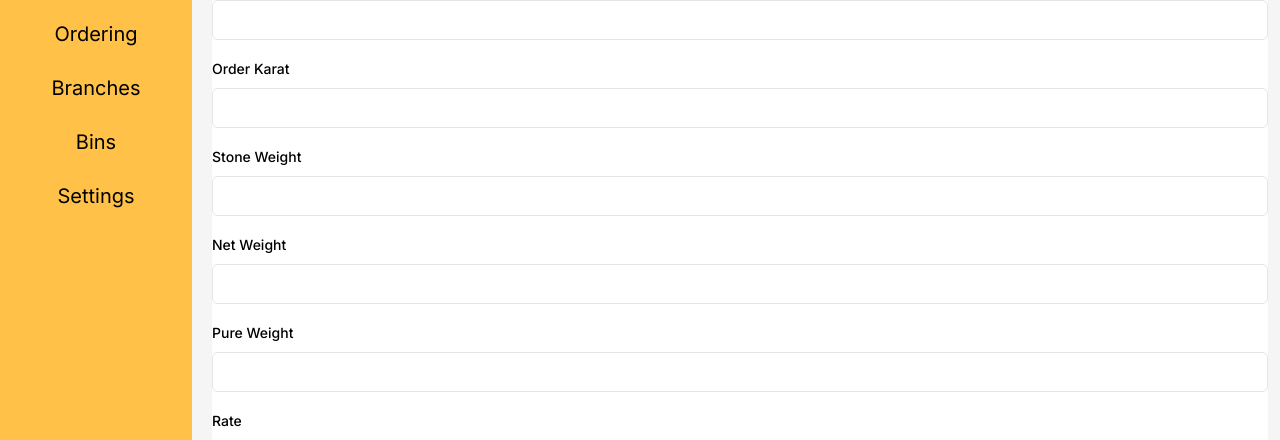
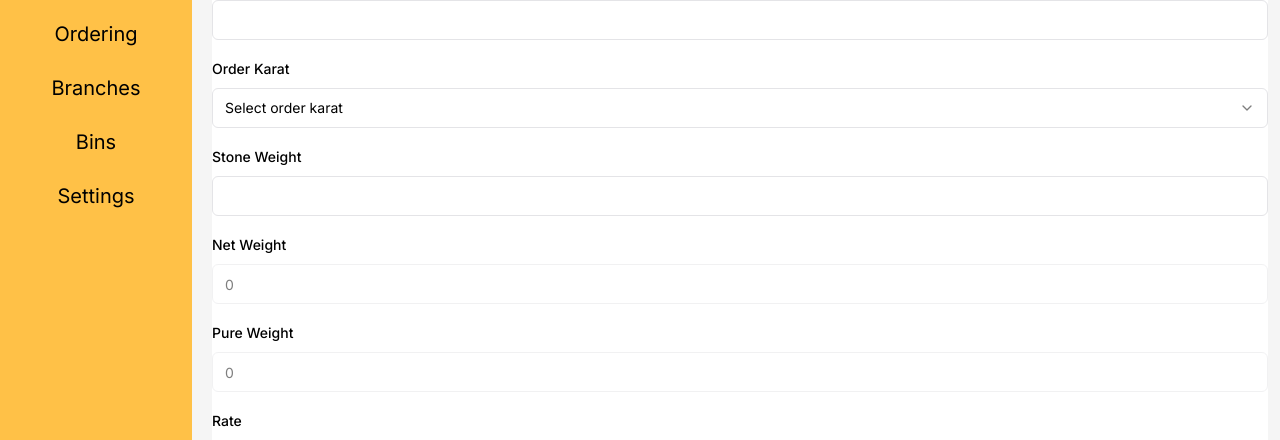
Before and after one commit to grayowldev/ori-web, a Next.js app: page /ordering/create-purchase-order in a window 1280 px wide. Shown: the part 186-626 px from the top of the page. Built offline with nearby package versions, Linux system fonts and the light colour scheme; no server answers.

Commit message:
Added requested updates for ordering

```diff
--- a/app/ordering/create-purchase-order/OrderForm.tsx
+++ b/app/ordering/create-purchase-order/OrderForm.tsx
@@ -4,8 +4,15 @@ import {Label} from "@/components/ui/label";
 import {createOrder} from "@/services/ori/oriOrdering";
 import {Button} from "@/components/ui/button";
 import {Dialog, DialogClose, DialogFooter} from "@/components/ui/dialog";
+import {useState} from "react";
+import {Select, SelectContent, SelectItem, SelectTrigger, SelectValue} from "@/components/ui/select";
 
 export default function OrderForm() {
+    const [netWeightVar, setNetWeightVar] = useState(0)
+    const [stoneWeightVar, setStoneWeightVar] = useState(0)
+    const [grossWeightVar, setGrossWeightVar] = useState(0)
+    const [pureWeightVar, setPureWeight] = useState(0)
+    const [karatVar, setKaratVar] = useState(0)
     async function handleSubmit(event:any) {
         event.preventDefault();
 
@@ -29,6 +36,24 @@ export default function OrderForm() {
         }
     }
 
+    const handleGrossWeightChanged = (e: any) => {
+        setGrossWeightVar(e.target.value)
+        setNetWeightVar(e.target.value - stoneWeightVar)
+        setPureWeight(karatVar == 24 ? .99 * (e.target.value - stoneWeightVar): (karatVar/24)* (e.target.value - stoneWeightVar))
+    }
+
+    const handleStoneWeightChanged = (e: any) => {
+        setStoneWeightVar(e.target.value)
+        setNetWeightVar(grossWeightVar - e.target.value)
+        setPureWeight(karatVar == 24 ? .99* (grossWeightVar - e.target.value) : (karatVar/24)* (grossWeightVar - e.target.value))
+    }
+
+    const handleKaratChanged = (e: any) => {
+        setKaratVar(e)
+        setPureWeight(e == 24 ? .99 * netWeightVar : (Number(e)/24) * netWeightVar)
+        console.log('@@', e)
+    }
+
     return (
         <>
             <form onSubmit={handleSubmit}>
@@ -43,7 +68,7 @@ export default function OrderForm() {
                     <div className={"pb-2"}>
                         <Label htmlFor="grossWeight">Gross Weight</Label>
                     </div>
-                    <Input name={"grossWeight"}/>
+                    <Input name={"grossWeight"} onChange={handleGrossWeightChanged}/>
                 </div>
 
 
@@ -51,28 +76,45 @@ export default function OrderForm() {
                     <div className={"pb-2"}>
                         <Label htmlFor="karat">Order Karat</Label>
                     </div>
-                    <Input name={"karat"}/>
+                    {/*<Input name={"karat"} onChange={handleKaratChanged}/>*/}
+                    <Select onValueChange={handleKaratChanged}>
+                        <SelectTrigger>
+                            <SelectValue placeholder={"Select order karat"}/>
+                        </SelectTrigger>
+                        <SelectContent>
+                            <SelectItem value="24"> 24kt</SelectItem>
+                            <SelectItem value="22"> 22kt</SelectItem>
+                            <SelectItem value="20"> 20kt</SelectItem>
+                            <SelectItem value="18"> 18kt</SelectItem>
+                            <SelectItem value="16"> 16kt</SelectItem>
+                            <SelectItem value="14"> 14kt</SelectItem>
+                            <SelectItem value="12"> 12kt</SelectItem>
+                            <SelectItem value="10"> 10kt</SelectItem>
+                            <SelectItem value="8"> 8kt</SelectItem>
+                            <SelectItem value="6"> 6kt</SelectItem>
+                        </SelectContent>
+                    </Select>
                 </div>
 
                 <div className={"mb-4"}>
                     <div className={"pb-2"}>
                         <Label htmlFor="stoneWeight">Stone Weight</Label>
                     </div>
-                    <Input name={"stoneWeight"}/>
+                    <Input name={"stoneWeight"} onChange={handleStoneWeightChanged}/>
                 </div>
 
                 <div className={"mb-4"}>
                     <div className={"pb-2"}>
                         <Label htmlFor="netWeight">Net Weight</Label>
                     </div>
-                    <Input name={"netWeight"}/>
+                    <Input name={"netWeight"} value={netWeightVar} disabled={true}/>
                 </div>
 
                 <div className={"mb-4"}>
                     <div className={"pb-2"}>
                         <Label htmlFor="pureWeight">Pure Weight</Label>
                     </div>
-                    <Input name={"pureWeight"}/>
+                    <Input name={"pureWeight"} value={pureWeightVar} disabled={true}/>
                 </div>
 
                 <div className={"mb-4"}>
```
